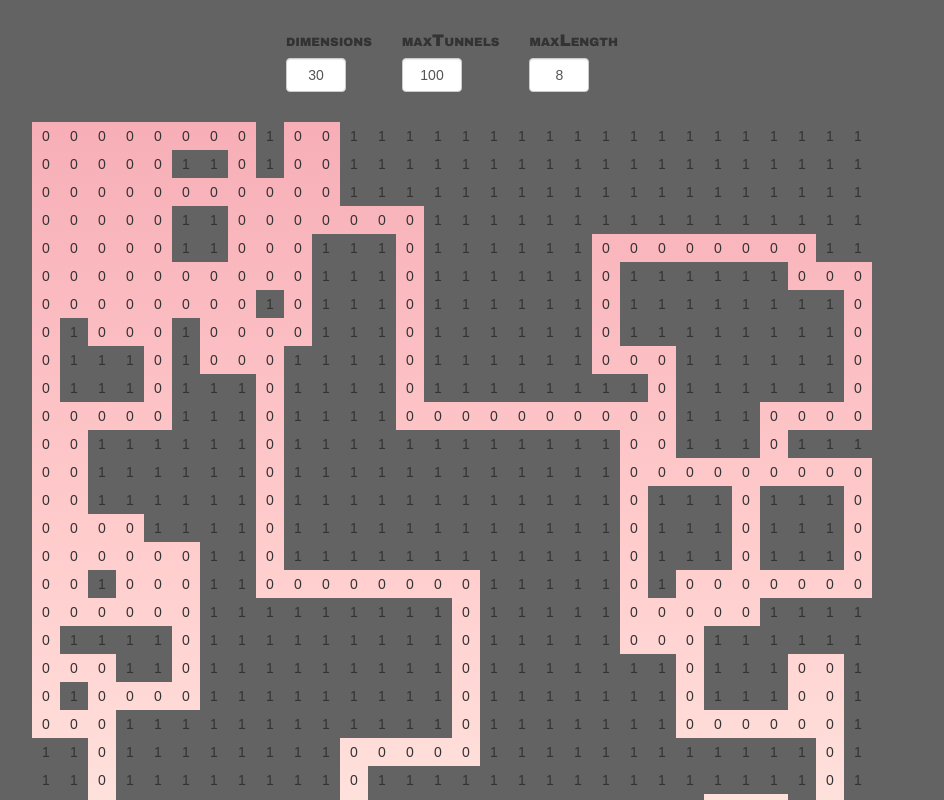
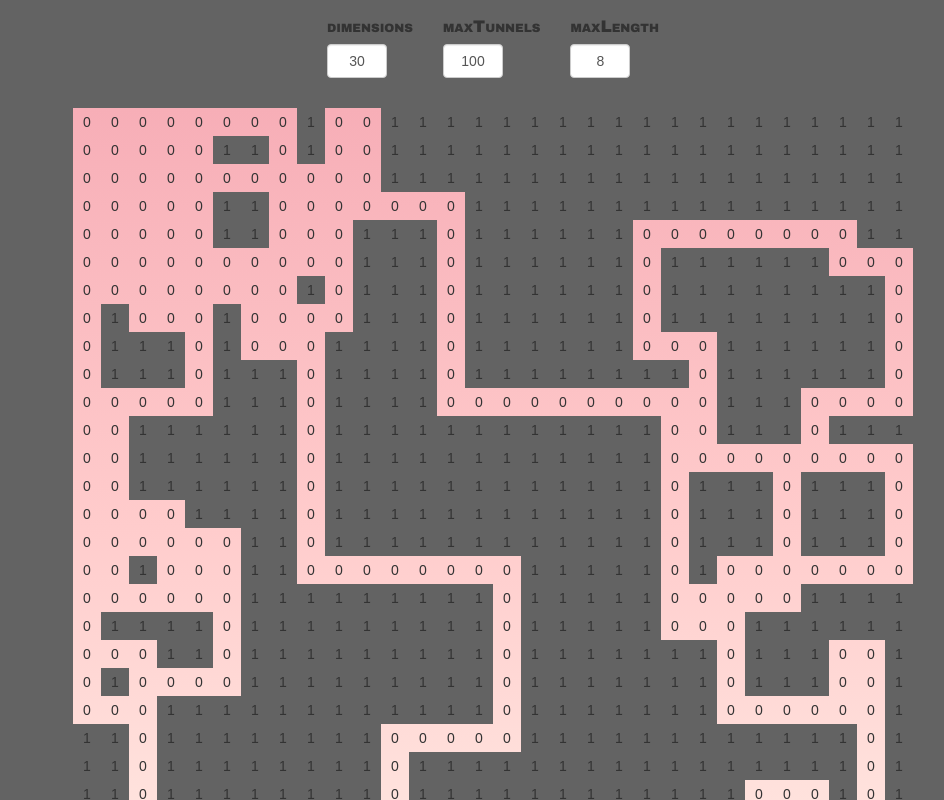
Before and after one commit to ahmaxed/mapgen, a React (Create React App) app: page / in a window 1280 px wide. Shown: the top 800 px of the page, without its empty margins (147-1091 px from the left). Built offline with nearby package versions, Linux system fonts and the light colour scheme.

Commit message:
centering elements

```diff
--- a/src/App.js
+++ b/src/App.js
@@ -96,7 +96,7 @@
   render() {
     let grid = this.createMap();
     return (
-      <div className="container">
+      <div >
         <div className="form-group row text-center">
           <div className="inline">
             <label>dimensions</label>
```
